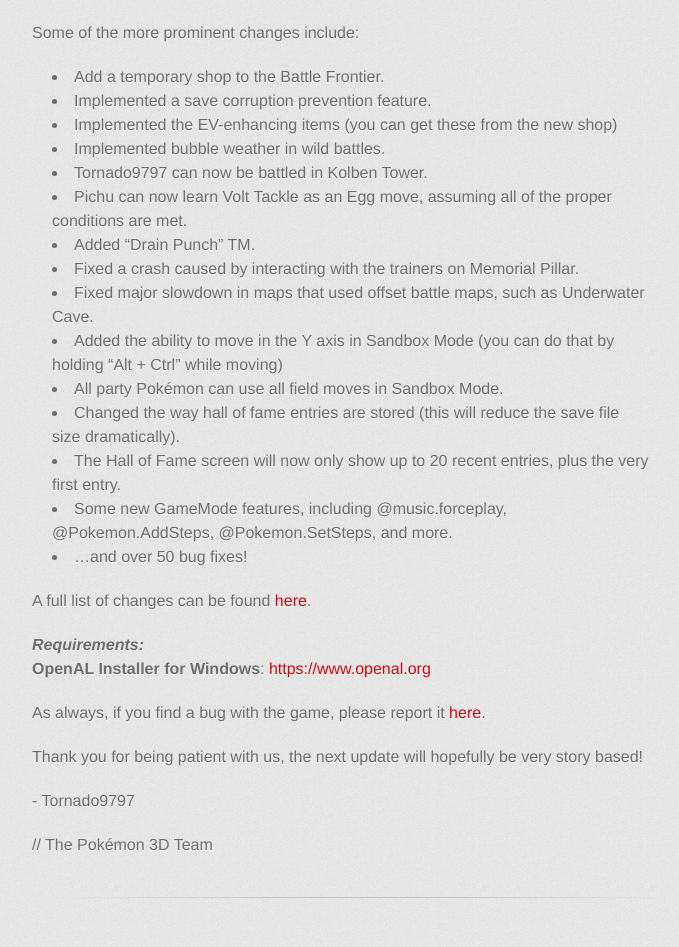
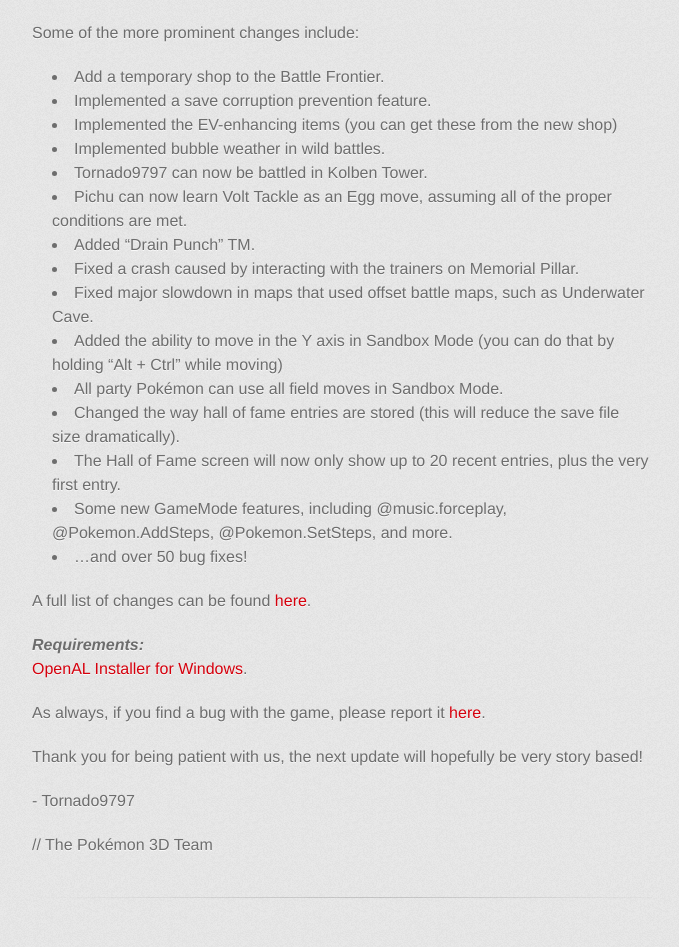
Before and after one commit to P3D-Legacy/p3d-legacy.github.io, a Jekyll site: the page built from _posts/2017-02-17-pokemon3d-version-0.54.1.md, in a window 1280 px wide. Shown: the part 780-1727 px from the top of the page, without its empty margins (298-977 px from the left). Built offline with Jekyll 4.4.1, drawn with Linux system fonts in a browser that asks for light colours; some web fonts are replaced; some of the changed lines change nothing that is shown.

Commit message:
Update 2017-02-17-pokemon3d-version-0.54.1.md

```diff
--- a/_posts/2017-02-17-pokemon3d-version-0.54.1.md
+++ b/_posts/2017-02-17-pokemon3d-version-0.54.1.md
@@ -34,7 +34,7 @@
 A full list of changes can be found **[here](https://github.com/P3D-Legacy/P3D-Legacy/releases)**.
 
 ***Requirements:***
-**OpenAL Installer for Windows**: [https://www.openal.org](https://www.openal.org)
+**[OpenAL Installer for Windows](https://www.openal.org)**.
 
 As always, if you find a bug with the game, please report it **[here](http://pokemon3d.net/forum/forums/6/)**.
 
```
